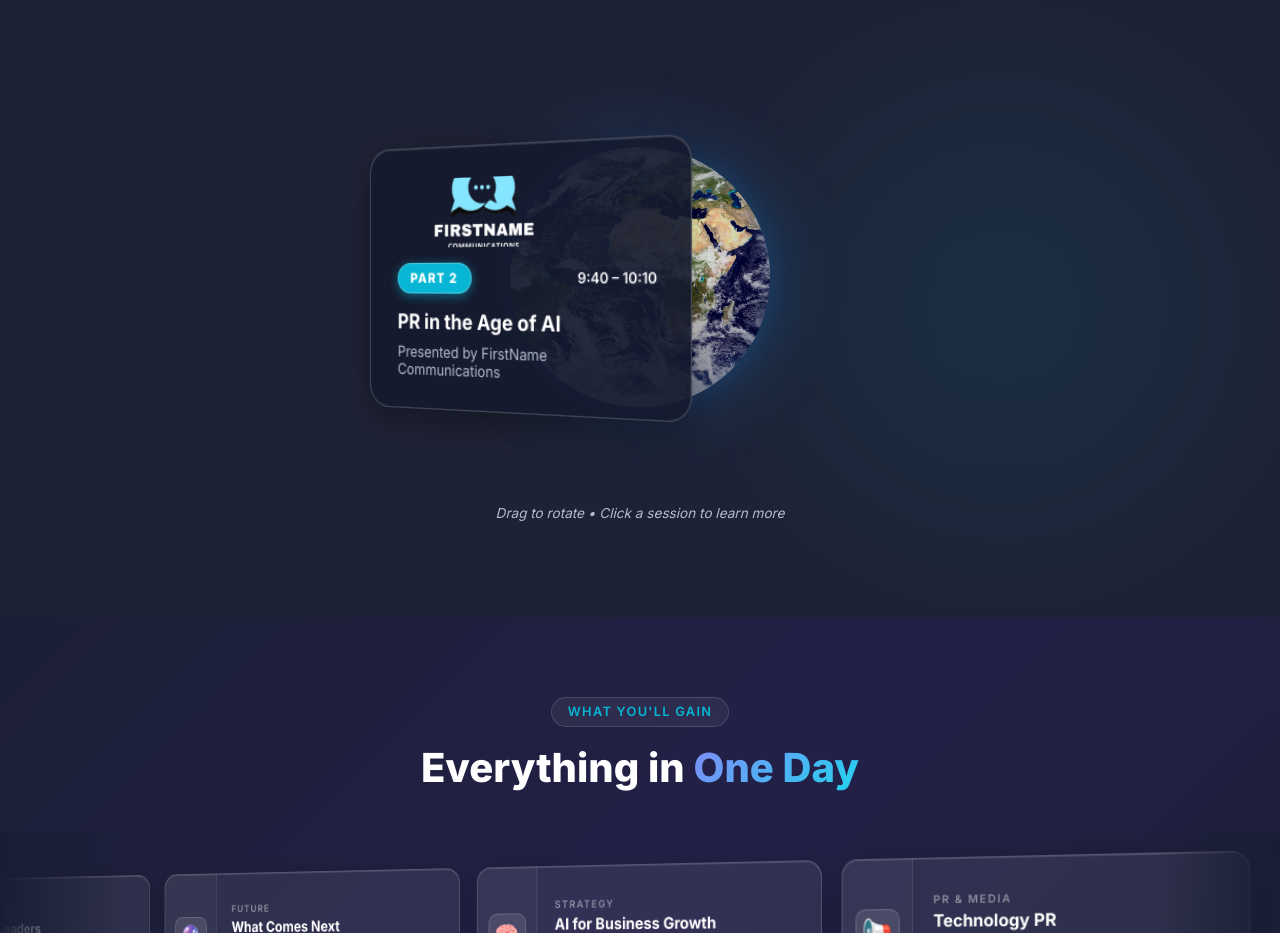
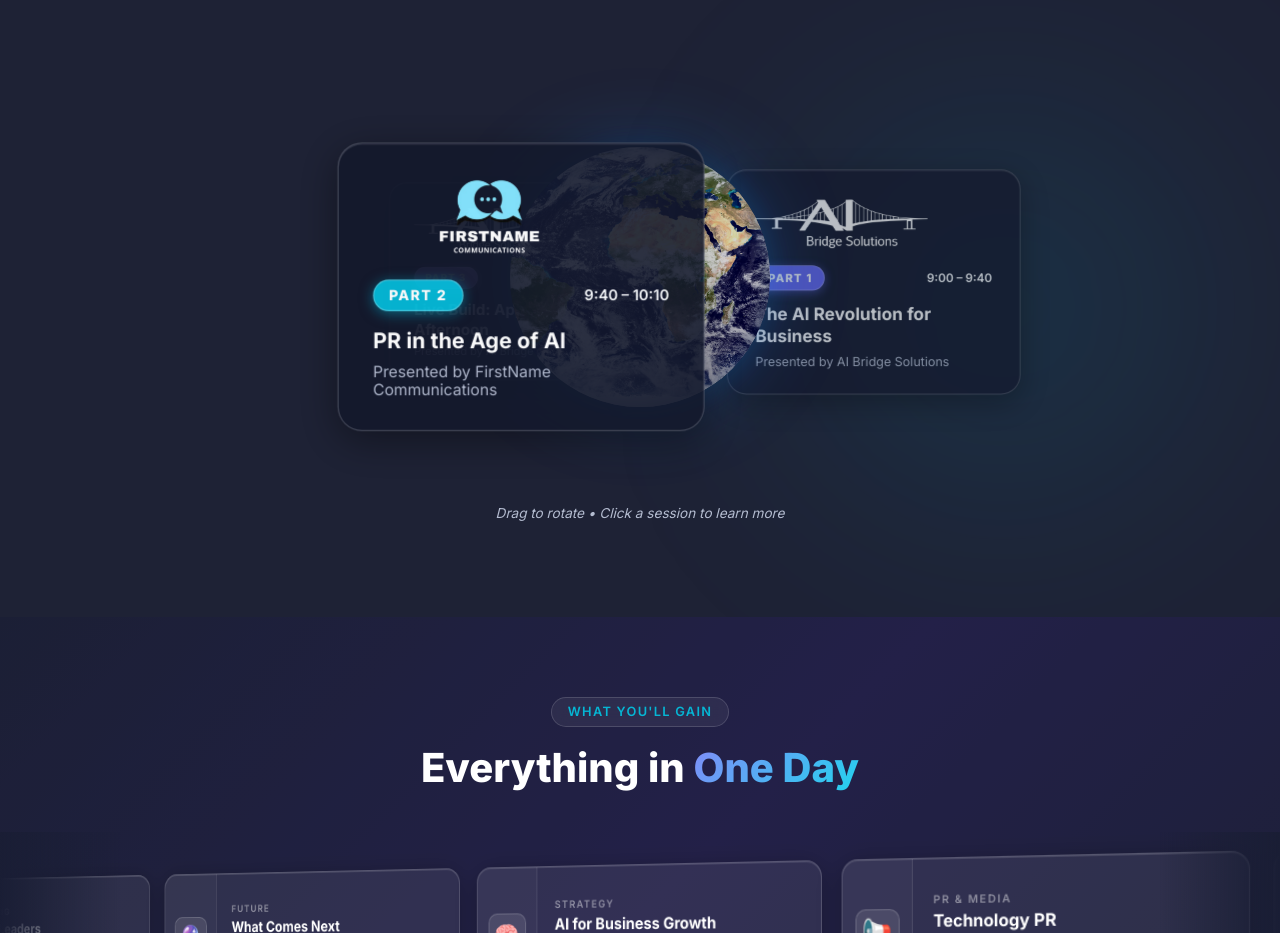
Before and after one commit to kevin21quirk/aibridgelivelabs, a Next.js app: page / in a window 1280 px wide. Shown: the part 1580-2513 px from the top of the page. Built offline with nearby package versions, Linux system fonts and the light colour scheme; no server answers; the database is empty.

Commit message:
Billboard orbiting cards so they pass behind the earth; show full FNC logo without cropping

```diff
--- a/src/components/HomeFeatures.tsx
+++ b/src/components/HomeFeatures.tsx
@@ -225,9 +225,10 @@ export default function HomeFeatures() {
           {sessions.map((session, i) => {
             const angle = rotation - angleStep * i;
             const depth = Math.cos((angle * Math.PI) / 180); // 1 = dead front, -1 = dead back
-            // Only the near-front card sits on top of the globe; as a card swings
-            // toward the sides it tucks BEHIND the earth before rotating out of view.
-            const inFront = depth > 0.45;
+            // Front half sits on top of the globe; back half passes BEHIND it.
+            const inFront = depth >= 0;
+            // Fade cards as they travel to the far side so the back ones read as "behind".
+            const opacity = 0.45 + 0.55 * ((depth + 1) / 2);
             return (
               <div
                 key={session.part}
@@ -238,8 +239,9 @@ export default function HomeFeatures() {
                   width: '300px',
                   marginLeft: '-150px',
                   marginTop: '-110px',
-                  transform: `rotateY(${angle}deg) translateZ(${radius}px)`,
-                  backfaceVisibility: 'hidden',
+                  // Orbit out then counter-rotate so the card always faces the viewer (billboard)
+                  transform: `rotateY(${angle}deg) translateZ(${radius}px) rotateY(${-angle}deg)`,
+                  opacity,
                   transition: isDragging ? 'none' : undefined,
                   zIndex: inFront ? 3 : 1,
                 }}
@@ -272,13 +274,13 @@ export default function HomeFeatures() {
                       role="img"
                       aria-label={session.presenter}
                       style={{
-                        width: '170px',
-                        height: '58px',
-                        marginBottom: '0.85rem',
+                        width: '190px',
+                        height: '76px',
+                        marginBottom: '0.6rem',
                         backgroundImage: `url("${session.logo}")`,
                         backgroundRepeat: 'no-repeat',
                         backgroundPosition: 'center',
-                        backgroundSize: 'auto 150px',
+                        backgroundSize: 'auto 128px',
                       }}
                     />
                   ) : (
```
